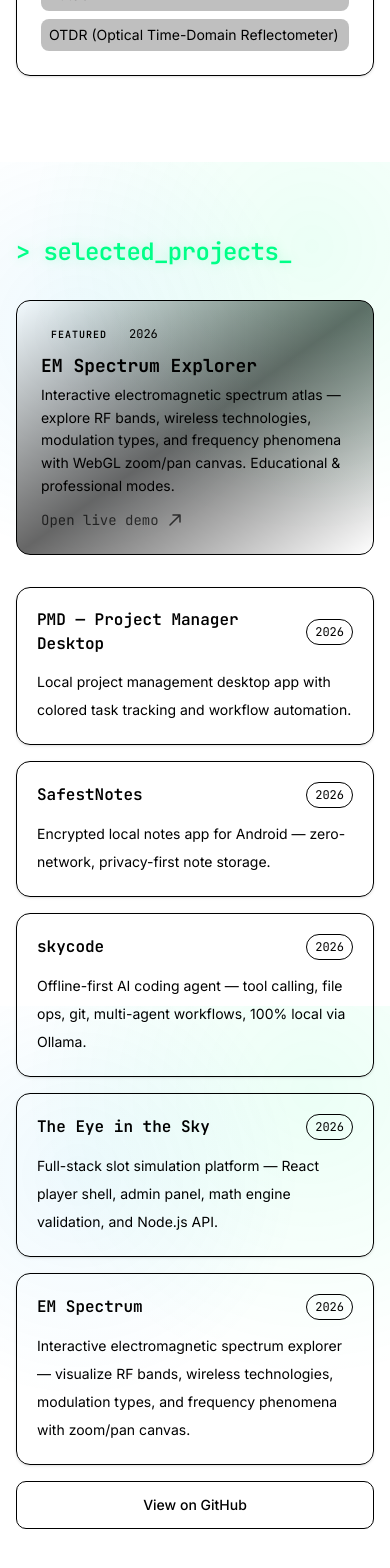
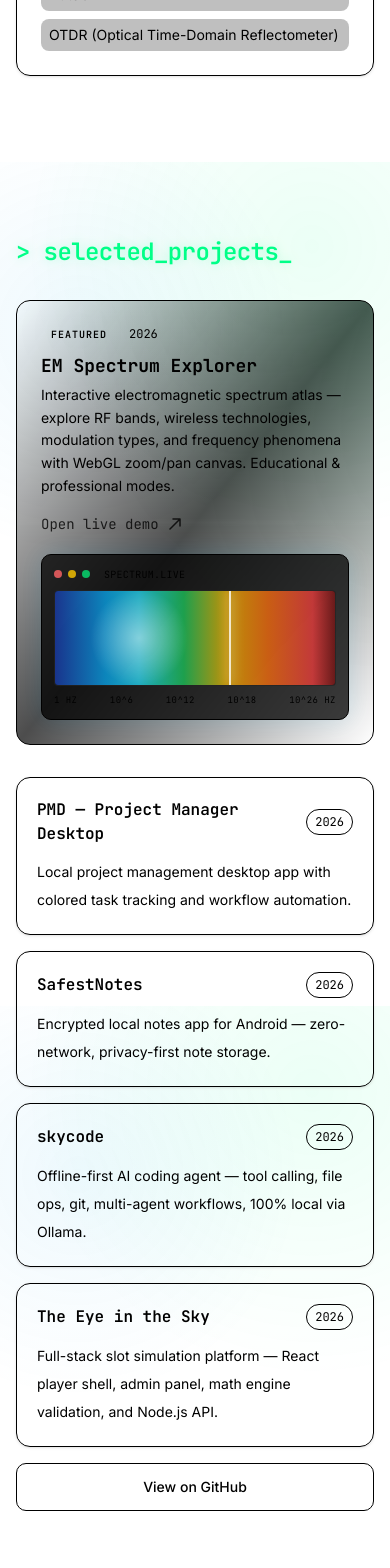
Before and after one commit to wannabexaker/wannabexaker.github.io, a Next.js app: page / in a window 390 px wide. Shown: the part 8278-9846 px from the top of the page. Built offline with nearby package versions, Linux system fonts and the light colour scheme; no server answers.

Commit message:
ui: remove EM Spectrum from nav/list and enhance featured live demo panel

```diff
--- a/src/components/navbar.tsx
+++ b/src/components/navbar.tsx
@@ -19,7 +19,6 @@ const navLinks = [
   { href: "#skills", label: "Skills" },
   { href: "#projects", label: "Projects" },
   { href: "#contact", label: "Contact" },
-  { href: "/em-spectrum/", label: "EM Spectrum", external: true },
 ];
 
 export function Navbar() {
@@ -38,12 +37,7 @@ export function Navbar() {
             <Link
               key={link.href}
               href={link.href}
-              {...("external" in link ? { target: "_blank", rel: "noopener noreferrer" } : {})}
-              className={`font-mono text-sm transition-colors duration-200 hover:text-primary focus-visible:outline-none focus-visible:ring-2 focus-visible:ring-primary/80 rounded ${
-                "external" in link
-                  ? "text-primary/80 border border-primary/25 px-2.5 py-1 rounded-full text-xs hover:bg-primary/10"
-                  : "text-foreground/85"
-              }`}
+              className="font-mono text-sm text-foreground/85 transition-colors duration-200 hover:text-primary focus-visible:outline-none focus-visible:ring-2 focus-visible:ring-primary/80 rounded"
             >
               {link.label}
             </Link>
@@ -78,22 +72,7 @@ export function Navbar() {
                 </SheetDescription>
               </SheetHeader>
               <div className="mt-8 flex flex-col gap-2">
-                {navLinks.map((link, i) =>
-                  "external" in link ? (
-                    <a
-                      key={link.href}
-                      href={link.href}
-                      target="_blank"
-                      rel="noopener noreferrer"
-                      className="group flex cursor-pointer items-center gap-3 rounded-lg border border-primary/30 bg-primary/5 px-4 py-3.5 text-left font-mono text-sm text-primary transition-all duration-200 hover:border-primary/60 hover:bg-primary/15 focus-visible:outline-none focus-visible:ring-2 focus-visible:ring-primary/60"
-                    >
-                      <span className="font-mono text-xs text-primary/50">
-                        {String(i + 1).padStart(2, "0")}
-                      </span>
-                      {link.label}
-                      <svg width="14" height="14" viewBox="0 0 16 16" fill="none" className="ml-auto opacity-60"><path d="M6 3h7v7M13 3L3 13" stroke="currentColor" strokeWidth="1.5" strokeLinecap="round" strokeLinejoin="round"/></svg>
-                    </a>
-                  ) : (
+                {navLinks.map((link, i) => (
                   <SheetClose
                     key={link.href}
                     className="group flex cursor-pointer items-center gap-3 rounded-lg border border-zinc-200 bg-zinc-50 px-4 py-3.5 text-left font-mono text-sm text-zinc-700 transition-all duration-200 hover:border-primary/50 hover:bg-primary/10 hover:text-primary focus-visible:outline-none focus-visible:ring-2 focus-visible:ring-primary/60"
@@ -106,8 +85,7 @@ export function Navbar() {
                     </span>
                     {link.label}
                   </SheetClose>
-                  )
-                )}
+                ))}
               </div>
             </SheetContent>
           </Sheet>
--- a/src/components/projects.tsx
+++ b/src/components/projects.tsx
@@ -62,14 +62,6 @@ const fallbackProjects: Project[] = [
     year: "2026",
     image: "/screenshots/The_Eye_in_the_Sky.png",
   },
-  {
-    id: 5,
-    title: "EM Spectrum",
-    description: "Interactive electromagnetic spectrum explorer — visualize RF bands, wireless technologies, modulation types, and frequency phenomena with zoom/pan canvas.",
-    url: "https://github.com/wannabexaker/EM_Spectrum",
-    year: "2026",
-    image: "https://opengraph.githubassets.com/1/wannabexaker/EM_Spectrum",
-  },
 ];
 
 const repoScreenshots: Record<string, { image: string; objectPosition?: string }> = {
@@ -77,7 +69,6 @@ const repoScreenshots: Record<string, { image: string; objectPosition?: string }
   SafestNotes: { image: "/screenshots/safestnotes.jpg" },
   "skycode": { image: "/screenshots/Sky-code.png" },
   "The_Eye_in_the_Sky": { image: "/screenshots/The_Eye_in_the_Sky.png" },
-  "EM_Spectrum": { image: "https://opengraph.githubassets.com/1/wannabexaker/EM_Spectrum" },
 };
 
 function mapReposToProjects(repos: GitHubRepo[]): Project[] {
@@ -115,7 +106,7 @@ export function ProjectsSection() {
         }
 
         const repos = (await response.json()) as GitHubRepo[];
-        const PINNED = ["PMD", "SafestNotes", "skycode", "The_Eye_in_the_Sky", "EM_Spectrum"];
+        const PINNED = ["PMD", "SafestNotes", "skycode", "The_Eye_in_the_Sky"];
         const byName = Object.fromEntries(repos.map((r) => [r.name, r]));
         const fallbackByName = Object.fromEntries(
           fallbackProjects.map((p) => [p.url.split("/").pop() ?? "", p])
@@ -177,10 +168,12 @@ export function ProjectsSection() {
         href="/em-spectrum/"
         target="_blank"
         rel="noopener noreferrer"
-        className="group relative mt-8 block overflow-hidden rounded-xl border border-primary/30 bg-gradient-to-br from-primary/5 via-black/60 to-secondary/5 p-6 transition-all duration-300 hover:border-primary/60 hover:shadow-[0_0_32px_rgba(0,255,136,0.12)]"
+        className="group relative mt-8 block overflow-hidden rounded-xl border border-primary/30 bg-gradient-to-br from-primary/7 via-black/70 to-secondary/8 p-6 transition-all duration-300 hover:border-primary/70 hover:shadow-[0_0_38px_rgba(0,255,136,0.16)]"
       >
-        <div className="absolute inset-0 bg-[radial-gradient(ellipse_at_top_right,rgba(0,255,136,0.06),transparent_60%)] pointer-events-none" />
-        <div className="relative flex flex-col gap-3 sm:flex-row sm:items-center sm:justify-between">
+        <div className="absolute inset-0 bg-[radial-gradient(ellipse_at_top_right,rgba(0,255,136,0.08),transparent_60%)] pointer-events-none" />
+        <div className="absolute inset-0 opacity-20 pointer-events-none [background:linear-gradient(transparent_49%,rgba(255,255,255,0.08)_50%,transparent_51%)] [background-size:100%_6px]" />
+
+        <div className="relative flex flex-col gap-5 lg:flex-row lg:items-center lg:justify-between">
           <div className="flex-1">
             <div className="flex items-center gap-3">
               <span className="inline-flex items-center rounded-full bg-primary/10 px-2.5 py-0.5 font-mono text-[10px] font-semibold uppercase tracking-widest text-primary">
@@ -194,10 +187,31 @@ export function ProjectsSection() {
             <p className="mt-1 max-w-xl text-sm leading-relaxed text-muted-foreground">
               Interactive electromagnetic spectrum atlas — explore RF bands, wireless technologies, modulation types, and frequency phenomena with WebGL zoom/pan canvas. Educational &amp; professional modes.
             </p>
+            <div className="mt-4 flex items-center gap-2 font-mono text-sm text-primary opacity-80 transition-all duration-200 group-hover:opacity-100 group-hover:translate-x-1">
+              Open live demo
+              <svg width="16" height="16" viewBox="0 0 16 16" fill="none" className="inline-block"><path d="M6 3h7v7M13 3L3 13" stroke="currentColor" strokeWidth="1.5" strokeLinecap="round" strokeLinejoin="round"/></svg>
+            </div>
           </div>
-          <div className="flex shrink-0 items-center gap-2 font-mono text-sm text-primary opacity-70 transition-all duration-200 group-hover:opacity-100 group-hover:translate-x-1">
-            Open live demo
-            <svg width="16" height="16" viewBox="0 0 16 16" fill="none" className="inline-block"><path d="M6 3h7v7M13 3L3 13" stroke="currentColor" strokeWidth="1.5" strokeLinecap="round" strokeLinejoin="round"/></svg>
+
+          <div className="relative w-full max-w-sm shrink-0 overflow-hidden rounded-lg border border-secondary/35 bg-black/75 p-3 shadow-[0_0_24px_rgba(14,165,233,0.12)]">
+            <div className="mb-2 flex items-center gap-1.5">
+              <span className="h-2 w-2 rounded-full bg-red-400/80" />
+              <span className="h-2 w-2 rounded-full bg-yellow-400/80" />
+              <span className="h-2 w-2 rounded-full bg-green-400/80" />
+              <span className="ml-2 font-mono text-[10px] uppercase tracking-wide text-secondary/80">spectrum.live</span>
+            </div>
+            <div className="relative h-24 overflow-hidden rounded border border-white/10 bg-black/70">
+              <div className="absolute inset-0 bg-[linear-gradient(90deg,#1e40af_0%,#0ea5e9_18%,#22d3ee_30%,#22c55e_46%,#eab308_61%,#f97316_76%,#ef4444_92%,#7f1d1d_100%)] opacity-80" />
+              <div className="absolute inset-0 bg-[radial-gradient(circle_at_30%_50%,rgba(255,255,255,0.45),transparent_24%)] mix-blend-screen" />
+              <div className="absolute top-0 bottom-0 w-[2px] bg-white/80 shadow-[0_0_12px_rgba(255,255,255,0.8)] left-[62%] group-hover:left-[76%] transition-all duration-500" />
+            </div>
+            <div className="mt-2 flex items-center justify-between font-mono text-[9px] uppercase tracking-wider text-muted-foreground">
+              <span>1 Hz</span>
+              <span>10^6</span>
+              <span>10^12</span>
+              <span>10^18</span>
+              <span>10^26 Hz</span>
+            </div>
           </div>
         </div>
       </a>
```
Lines whose indentation alone changed are shown as unchanged.
